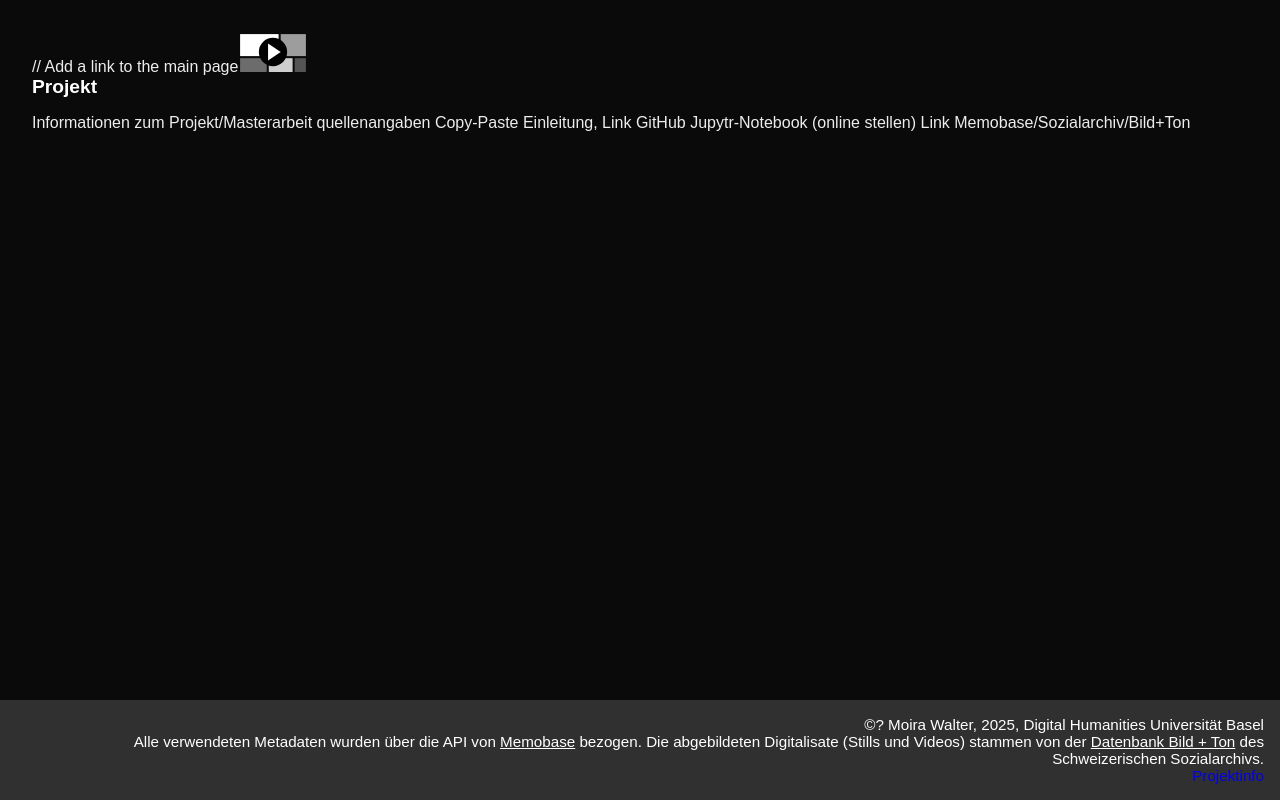
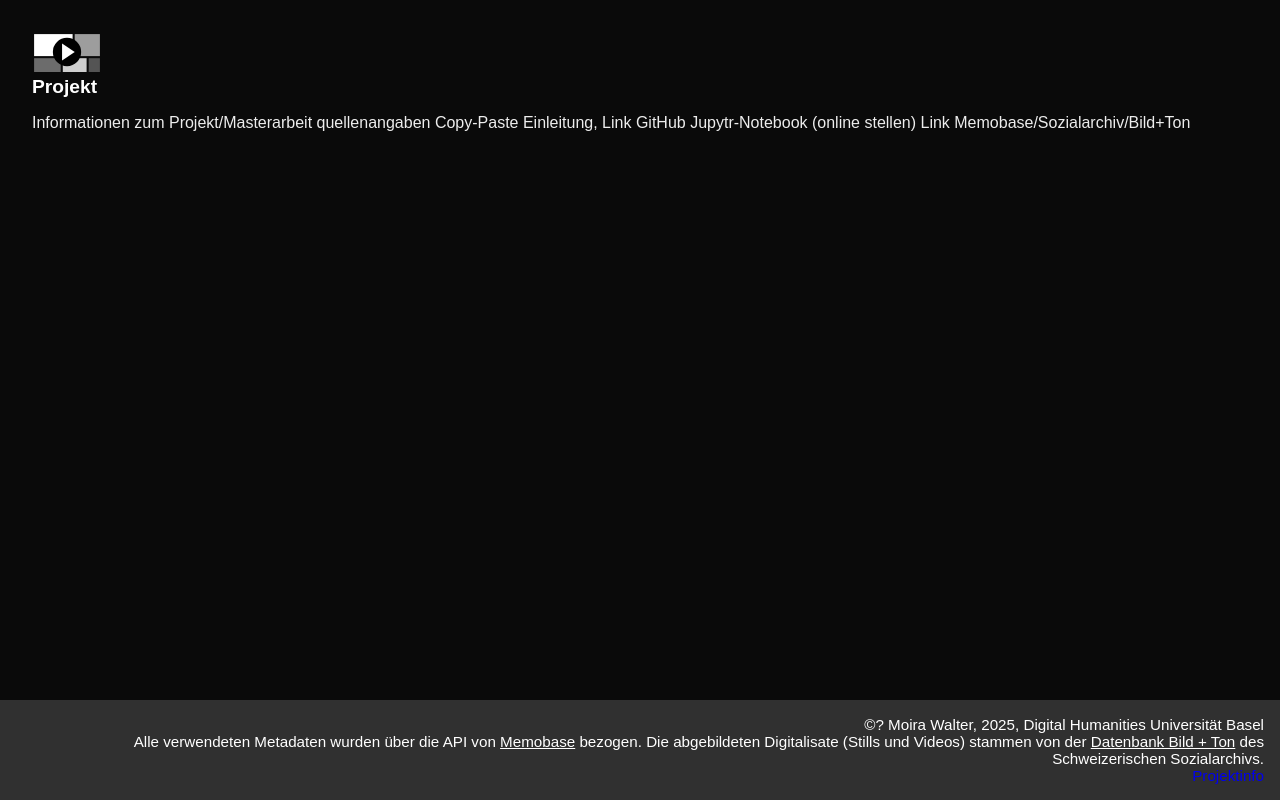
Before and after one commit to klotho17/stadt-in-bewegung, a Next.js app: page /projekt in a window 1280 px wide. Built offline with nearby package versions, Linux system fonts and the light colour scheme.

Commit message:
try fix again

```diff
--- a/app/projekt/page.js
+++ b/app/projekt/page.js
@@ -4,7 +4,7 @@ import Link from 'next/link';
 export default function ProjectPage() {
   return (
     <div className="project-page">
-      // Add a link to the main page
+      {/* Add a link to the main page */}
       <ProjectIcon width={70} height={40} />
 
       <h1>Projekt</h1>
```
